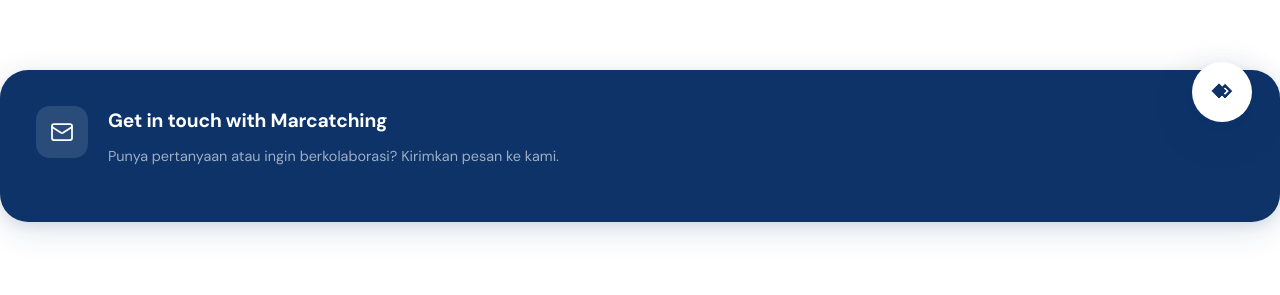
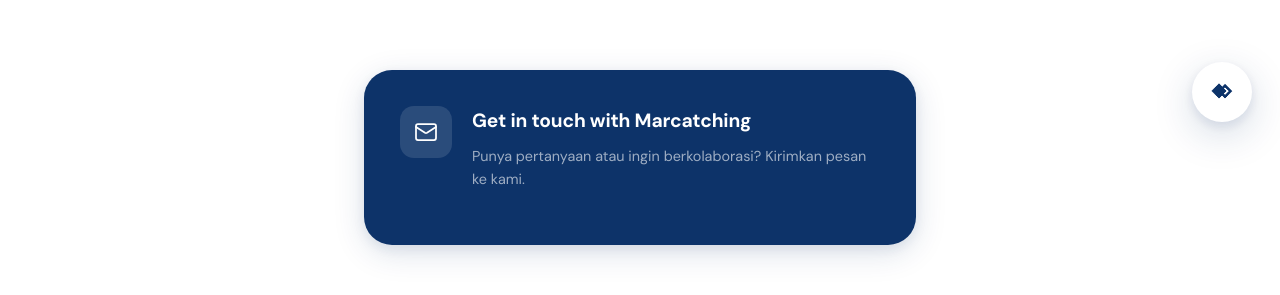
Before and after one commit to gilangsite/marcatching, a Next.js app: page / in a window 1280 px wide. Shown: the part 650-945 px from the top of the page. Built offline with nearby package versions, Linux system fonts and the light colour scheme; no server answers; the database is empty.

Commit message:
Fix contact card width to match links list width

```diff
--- a/app/page.module.css
+++ b/app/page.module.css
@@ -96,6 +96,9 @@
 }
 
 .contactCard {
+  width: 100%;
+  max-width: 552px;
+  margin: 0 auto;
   display: flex;
   align-items: flex-start;
   gap: 20px;
```
